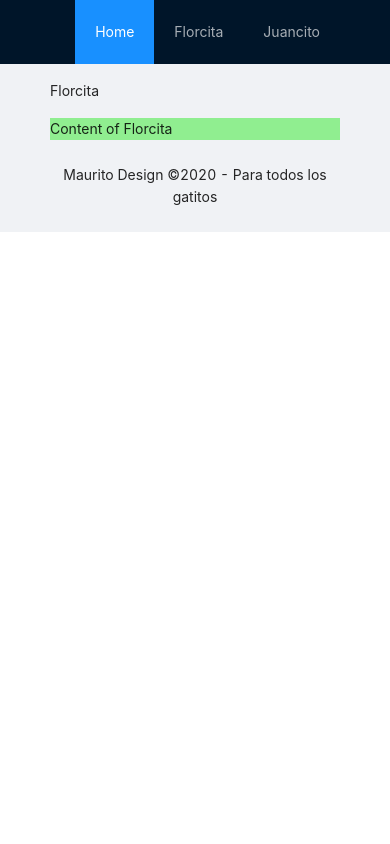
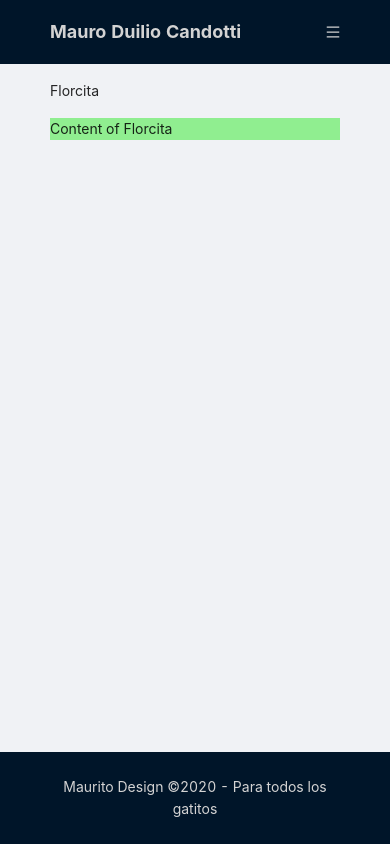
Before and after one commit to cmduilio/portfolio, a React (Create React App) app: page /florcita in a window 390 px wide. Built offline with nearby package versions, Linux system fonts and the light colour scheme.

Commit message:
added a bunch of things that i dont remember

```diff
--- a/package.json
+++ b/package.json
@@ -3,10 +3,12 @@
   "version": "0.1.0",
   "private": true,
   "dependencies": {
+    "@ant-design/icons": "^4.2.2",
     "@testing-library/jest-dom": "^4.2.4",
     "@testing-library/react": "^9.5.0",
     "@testing-library/user-event": "^7.2.1",
     "antd": "^4.6.1",
+    "antd-mobile": "^2.3.3",
     "react": "^16.13.1",
     "react-dom": "^16.13.1",
     "react-router-dom": "^5.2.0",
--- a/src/App.js
+++ b/src/App.js
@@ -9,9 +9,8 @@ import {Layout} from "antd";
 const { Footer } = Layout;
 
 function App() {
-
     return (
-        <Layout className="layout" >
+        <Layout style={{minHeight:"100vh"}}>
             <BrowserRouter>
                 <HomeHeader/>
                 <Switch>
@@ -21,7 +20,9 @@ function App() {
                     <Route exact path='/juancito' component={Juancito}/>
                 </Switch>
             </BrowserRouter>
-            <Footer style={{ alignContent: 'bottom', textAlign: 'center' }}>Maurito Design ©2020 - Para todos los gatitos</Footer>
+            <Footer style={{ color: "lightgrey", alignContent: 'bottom', textAlign: 'center', backgroundColor:"#001529" }}>
+                Maurito Design ©2020 - Para todos los gatitos
+            </Footer>
         </Layout>
     );
 }
--- a/src/components/ContentMarginTop.js
+++ b/src/components/ContentMarginTop.js
@@ -3,9 +3,10 @@ import { Layout } from 'antd';
 
 const { Content } = Layout;
 
-function ContentMarginTop({content}) {
+function ContentMarginTop({children: content}) {
+
     return (
-        <Content style={{ padding: '0 50px', marginTop: 64 }}>
+        <Content style={{ display: "flex", flexDirection: "column", padding: '0 50px', marginTop: 64 }}>
             {content}
         </Content>
     );
--- a/src/components/Florcita.js
+++ b/src/components/Florcita.js
@@ -1,19 +1,14 @@
 import React from 'react';
-import { Layout, Breadcrumb } from 'antd';
+import { Breadcrumb } from 'antd';
 import ContentMarginTop from "./ContentMarginTop";
-
-const { Content } = Layout;
 
 function Florcita() {
     return (
-        <ContentMarginTop content={
-            <>
-                <Breadcrumb style={{ margin: '16px 0' }}>
-                    <Breadcrumb.Item>Florcita</Breadcrumb.Item>
-                </Breadcrumb>
-                <div style={{backgroundColor: "lightgreen"}}>Content of Florcita</div>
-            </>
-        }>
+        <ContentMarginTop>
+            <Breadcrumb style={{ margin: '16px 0' }}>
+                <Breadcrumb.Item>Florcita</Breadcrumb.Item>
+            </Breadcrumb>
+            <div style={{backgroundColor: "lightgreen"}}>Content of Florcita</div>
         </ContentMarginTop>
     );
 }
--- a/src/components/Home.js
+++ b/src/components/Home.js
@@ -1,19 +1,16 @@
 import React from 'react';
-import { Layout, Breadcrumb } from 'antd';
+import { Breadcrumb } from 'antd';
 import ContentMarginTop from "./ContentMarginTop";
-const { Content } = Layout;
 
 
 function Home() {
     return (
-        <ContentMarginTop content={
-            <>
-                <Breadcrumb style={{ margin: '16px 0' }}>
-                    <Breadcrumb.Item>Home</Breadcrumb.Item>
-                </Breadcrumb>
-                <div style={{backgroundColor: "aquamarine"}}>Content of home</div>
-            </>
-        }/>
+        <ContentMarginTop>
+            <Breadcrumb style={{ margin: '16px 0' }}>
+                <Breadcrumb.Item>Home</Breadcrumb.Item>
+            </Breadcrumb>
+            <div style={{backgroundColor: "aquamarine"}}>Content of home</div>
+        </ContentMarginTop>
     );
 }
 
--- a/src/components/HomeHeader.js
+++ b/src/components/HomeHeader.js
@@ -1,28 +1,17 @@
-import {Image, Layout, Menu} from "antd";
-import {Link} from "react-router-dom";
-import React from "react";
+import {Layout} from "antd";
+import React from 'react';
+import ResponsiveMenu from "./ResponsiveMenu";
+
 const { Header } = Layout;
 
 function HomeHeader(){
+
     return (
         <Header style={{position: "fixed", zIndex: "1", width: "100%"}}>
-            <Menu style={{float: 'right'}} theme="dark" mode="horizontal" defaultSelectedKeys={['1']}>
-                <Menu.Item key="1">
-                    <Link to="/home">
-                        Home
-                    </Link>
-                </Menu.Item>
-                <Menu.Item key="2">
-                    <Link to="/florcita">
-                        Florcita
-                    </Link>
-                </Menu.Item>
-                <Menu.Item key="3">
-                    <Link to="/juancito">
-                        Juancito
-                    </Link>
-                </Menu.Item>
-            </Menu>
+            <div style={{float: "left", color: "lightgrey", fontSize: "large", fontWeight: "bold"}}>
+                Mauro Duilio Candotti
+            </div>
+            <ResponsiveMenu />
         </Header>
     )
 }
--- a/src/components/Juancito.js
+++ b/src/components/Juancito.js
@@ -1,19 +1,16 @@
 import React from 'react';
-import { Layout, Breadcrumb } from 'antd';
+import { Breadcrumb } from 'antd';
 import ContentMarginTop from "./ContentMarginTop";
 
 function Juancito() {
     return (
-        <ContentMarginTop content={
-            <>
+        <ContentMarginTop>
             <Breadcrumb style={{ margin: '16px 0' }}>
                 <Breadcrumb.Item>Juancito</Breadcrumb.Item>
             </Breadcrumb>
             <div>
             Lorem ipsum <br/>Lorem ipsum <br/>Lorem ipsum <br/>Lorem ipsum <br/>Lorem ipsum <br/>Lorem ipsum <br/>Lorem ipsum <br/>Lorem ipsum <br/>Lorem ipsum <br/>Lorem ipsum <br/>Lorem ipsum <br/>Lorem ipsum <br/>Lorem ipsum <br/>Lorem ipsum <br/>Lorem ipsum <br/>Lorem ipsum <br/>Lorem ipsum <br/>Lorem ipsum <br/>Lorem ipsum <br/>Lorem ipsum <br/>Lorem ipsum <br/>Lorem ipsum <br/>Lorem ipsum <br/>Lorem ipsum <br/>Lorem ipsum <br/>Lorem ipsum <br/>Lorem ipsum <br/>Lorem ipsum <br/>Lorem ipsum <br/>Lorem ipsum <br/>Lorem ipsum <br/>Lorem ipsum <br/>Lorem ipsum <br/>Lorem ipsum <br/>Lorem ipsum <br/>Lorem ipsum <br/>Lorem ipsum <br/>Lorem ipsum <br/>Lorem ipsum <br/>Lorem ipsum <br/>Lorem ipsum <br/>Lorem ipsum <br/>Lorem ipsum <br/>Lorem ipsum <br/>Lorem ipsum <br/>Lorem ipsum <br/>Lorem ipsum <br/>Lorem ipsum <br/>Lorem ipsum <br/>Lorem ipsum <br/>Lorem ipsum <br/>Lorem ipsum <br/>Lorem ipsum <br/>Lorem ipsum <br/>
             </div>
-            </>
-        }>
         </ContentMarginTop>
     );
 }
--- /dev/null
+++ b/src/components/ResponsiveMenu.js
@@ -0,0 +1,72 @@
+import React, { useEffect, useState } from 'react';
+import {Menu, Popover} from "antd";
+import {Link} from "react-router-dom";
+import {MenuOutlined} from "@ant-design/icons";
+
+function ResponsiveMenu(){
+    const [float, setFloat] = useState("right");
+    const [mode, setMode] = useState("horizontal");
+    const [key, setKey] = useState(1);
+
+    const handleClick = e => {
+        console.log('click', e);
+        setKey(e.key);
+    }
+
+    const [viewportWidth, setViewportWidth] = useState(19);
+    const [isMenuShown, setIsMenuShown] = useState(false);
+    const isMobile = () => viewportWidth < 600;
+
+    useEffect(() => {
+        setViewportWidth(window.innerWidth);
+
+        let isMobile = window.innerWidth < 600;
+        setFloat(isMobile ? "none" : "right");
+        setMode(isMobile ? "vertical-right" : "horizontal");
+        window.addEventListener('resize', () => {
+            setViewportWidth(window.innerWidth);
+            let isMobile = window.innerWidth < 600;
+            setFloat(isMobile ? "none" : "right");
+            setMode(isMobile ? "vertical-right" : "horizontal");
+        });
+
+        return () => window.removeEventListener('resize', () => {
+            setViewportWidth(window.innerWidth);
+            let isMobile = window.innerWidth < 600;
+            setFloat( isMobile ? "none" : "right");
+            setMode(isMobile ? "vertical-right" : "horizontal");
+        });
+    }, []);
+
+    const menu =
+        <Menu onClick={handleClick} style={{float: float}} theme="dark" mode={mode} defaultSelectedKeys={[key]}>
+            <Menu.Item key="1">
+                <Link to="/home">
+                    Home
+                </Link>
+            </Menu.Item>
+            <Menu.Item key="2">
+                <Link to="/florcita">
+                    Florcita
+                </Link>
+            </Menu.Item>
+            <Menu.Item key="3">
+                <Link to="/juancito">
+                    Juancito
+                </Link>
+            </Menu.Item>
+        </Menu>;
+
+    return (isMobile() ? <Popover overlayStyle={{color: "red"}}
+                               content={menu}
+                               visible={isMenuShown}
+                               trigger="click"
+                               onVisibleChange={setIsMenuShown}
+        >
+            <div style={{float: "right", textAlign: "center", color:"lightgrey"}}>
+                <MenuOutlined />
+            </div>
+        </Popover> : menu)
+}
+
+export default ResponsiveMenu;
```
Also changed, not shown: 1 other file (tests, documents, lock files or other folders). Lines whose indentation alone changed are shown as unchanged.
